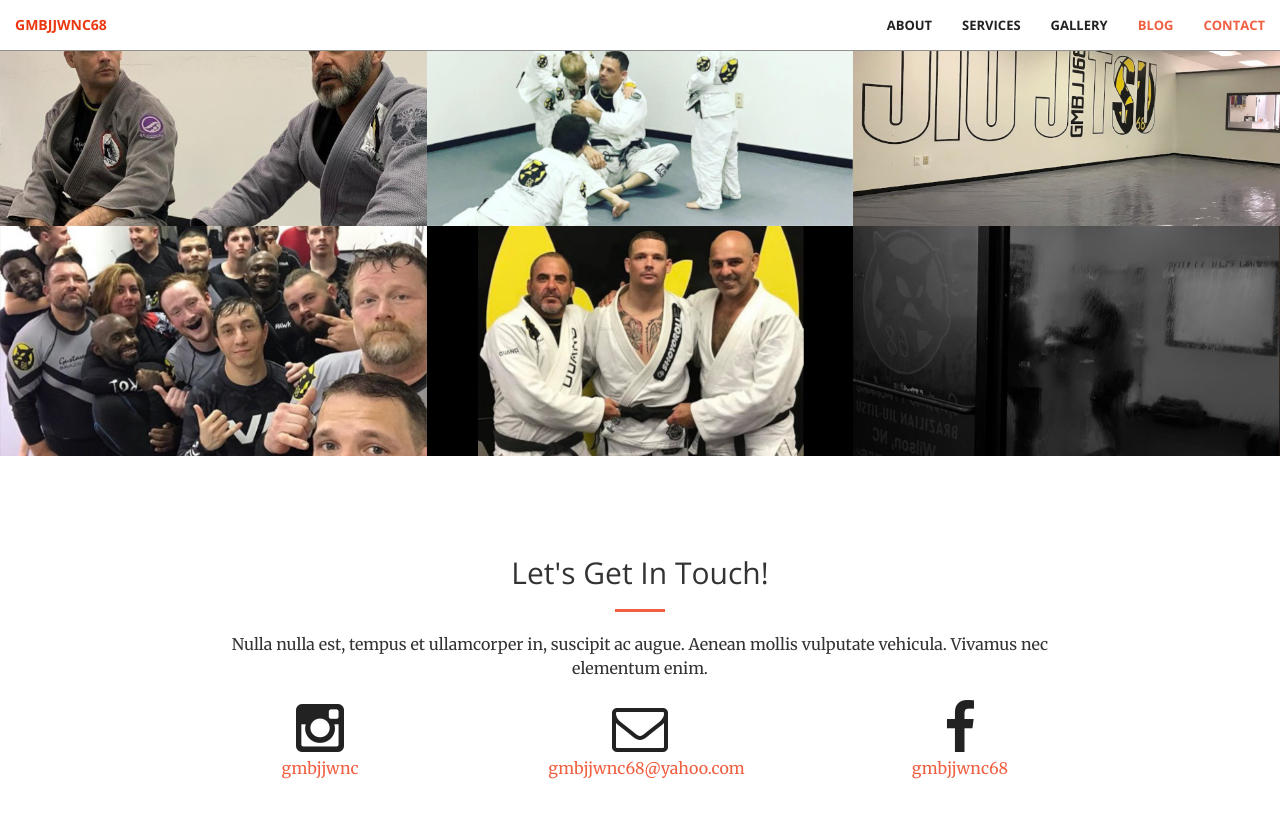
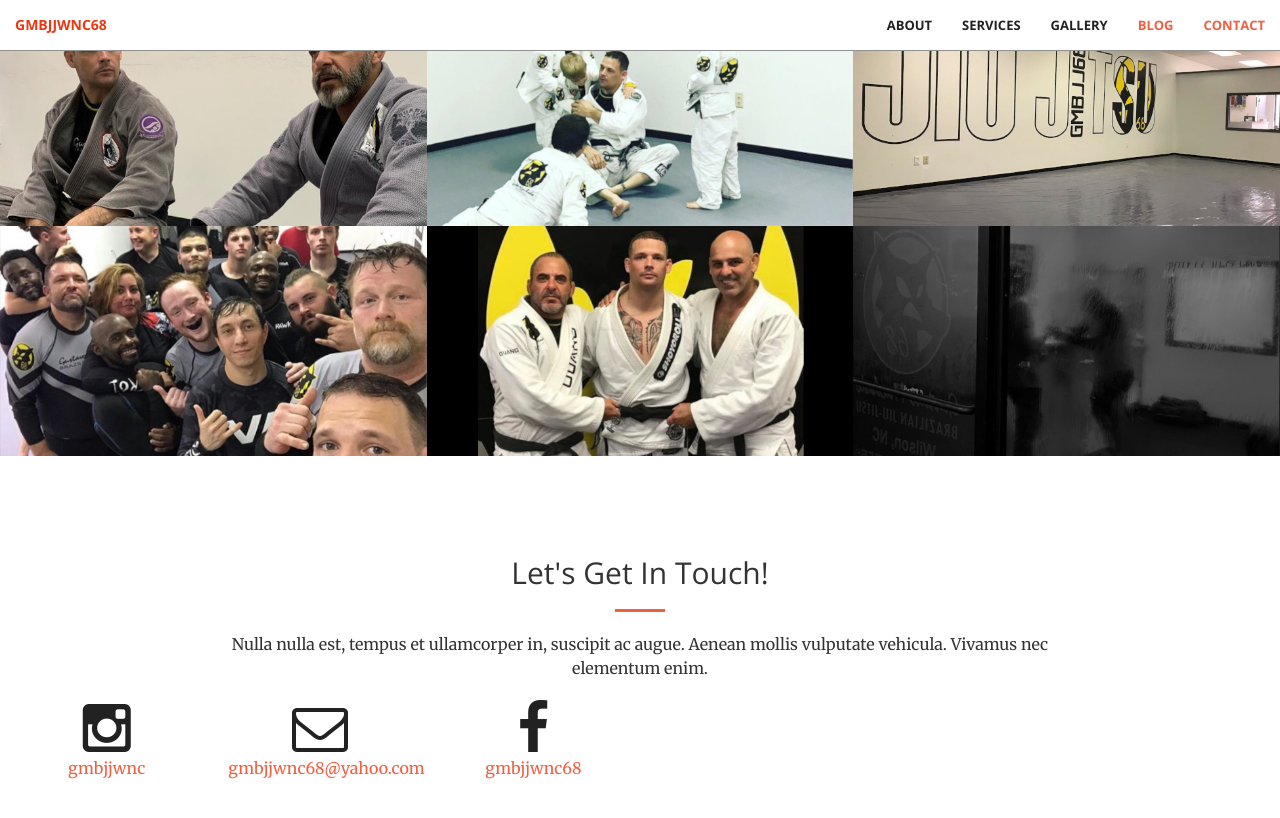
Before and after one commit to gmbjjwnc68/gmbjjwnc68.github.io, a Jekyll site: the page built from index.html, in a window 1280 px wide and 900 px high, scrolled down 1876 px. Shown: the top 818 px of the window. Built offline with Jekyll 4.4.1, drawn with Linux system fonts in a browser that asks for light colours.

Commit message:
Test container-fluid with no offset

```diff
--- a/_includes/contact.html
+++ b/_includes/contact.html
@@ -8,20 +8,20 @@
             </div>
         </div>
         <div class="row">
-            <div class="col-lg-2 col-lg-offset-2 text-center">
+            <div class="col-lg-2 text-center">
                 <a href="https://instagram.com/{{ site.instagram_username }}">
                     <i class="fa fa-instagram fa-3x wow bounceIn" data-wow-delay=".1s"></i>
                     <p>{{ site.instagram_username }}</p>
                 </a>
             </div>
-            <div class="col-lg-2 col-lg-offset-1 text-center">
+            <div class="col-lg-2 text-center">
                 <!-- col-lg-offset-2 -->
                 <a href="mailto:{{ site.email }}">
                     <i class="fa fa-envelope-o fa-3x wow bounceIn" data-wow-delay=".1s"></i>
                     <p>gmbjjwnc68@yahoo.com</p>
                 </a>
             </div>
-            <div class="col-lg-2 col-lg-offset-1 text-center">
+            <div class="col-lg-2 text-center">
                 <a href="https://facebook.com/{{ site.facebook_username }}">
                     <i class="fa fa-facebook fa-3x wow bounceIn" data-wow-delay=".1s"></i>
                     <p>{{ site.facebook_username }}</p>
```
